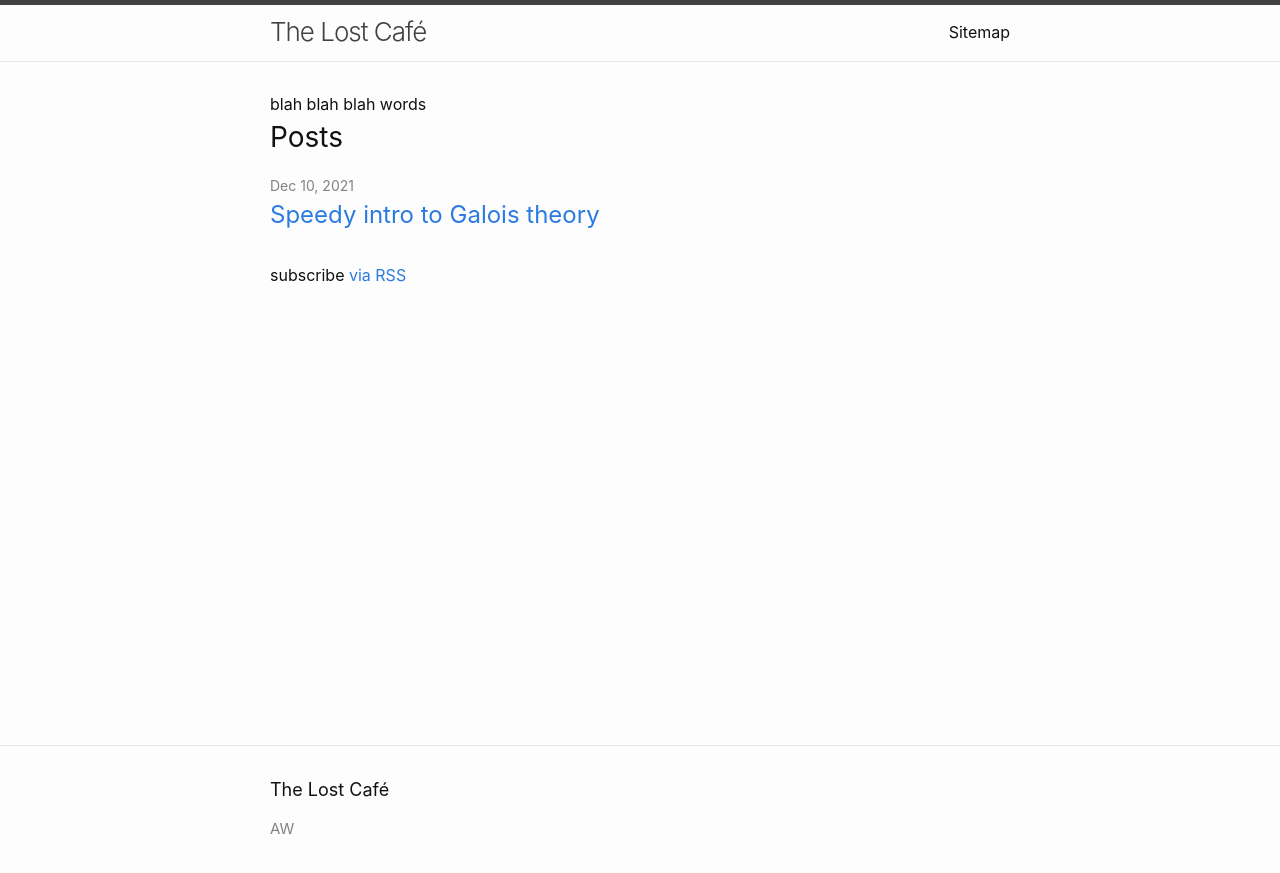
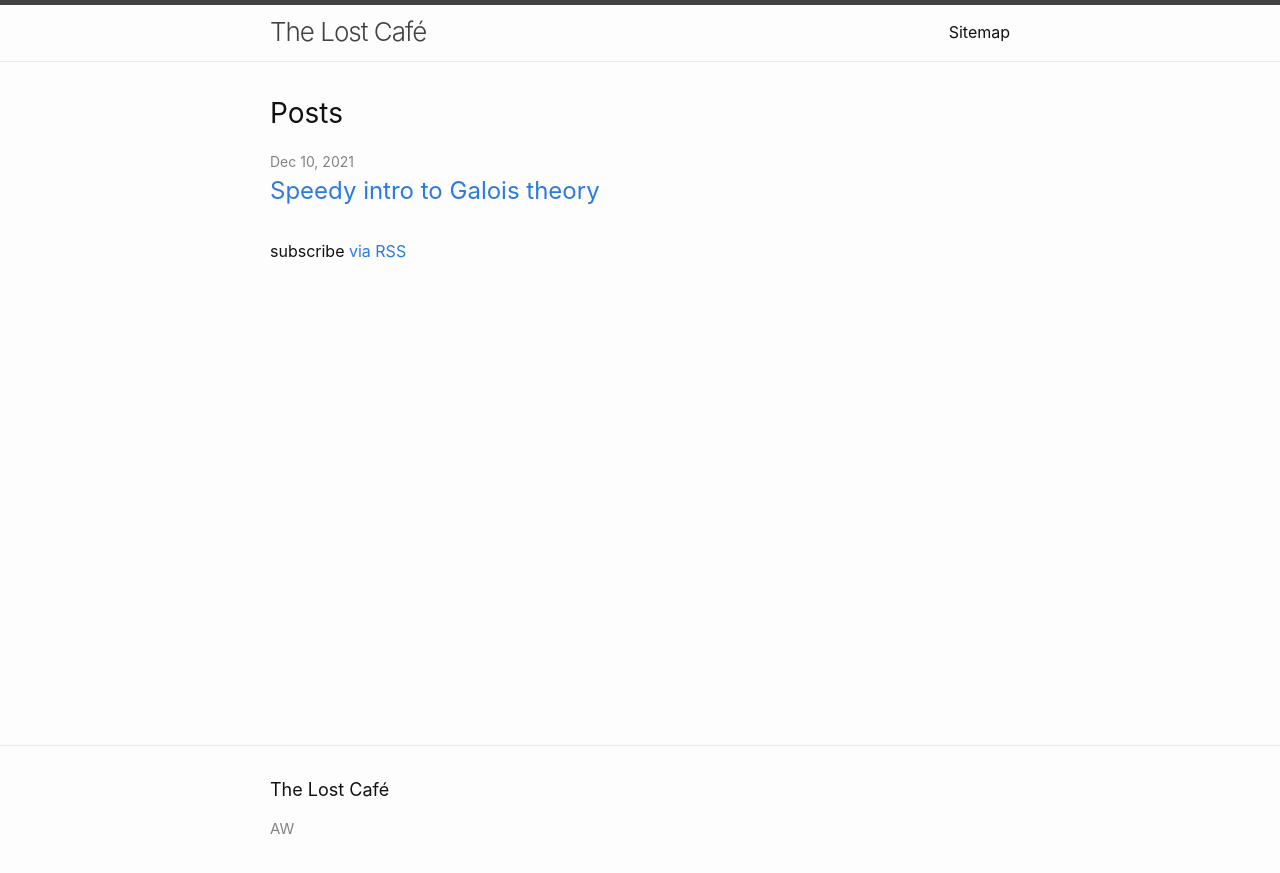
Before and after one commit to chry-santhemum/chry-santhemum.github.io, a Jekyll site: the page built from docs/index.markdown, in a window 1280 px wide. Shown: the top 873 px of the page. Built offline with Jekyll 4.4.1, drawn with Linux system fonts in a browser that asks for light colours.

Commit message:
Update home.html

```diff
--- a/docs/_layouts/home.html
+++ b/docs/_layouts/home.html
@@ -1,10 +1,6 @@
 ---
 layout: default
 ---
-
-<div>
-blah blah blah words
-</div>
 
 <div class="home">
   {%- if page.title -%}
```
